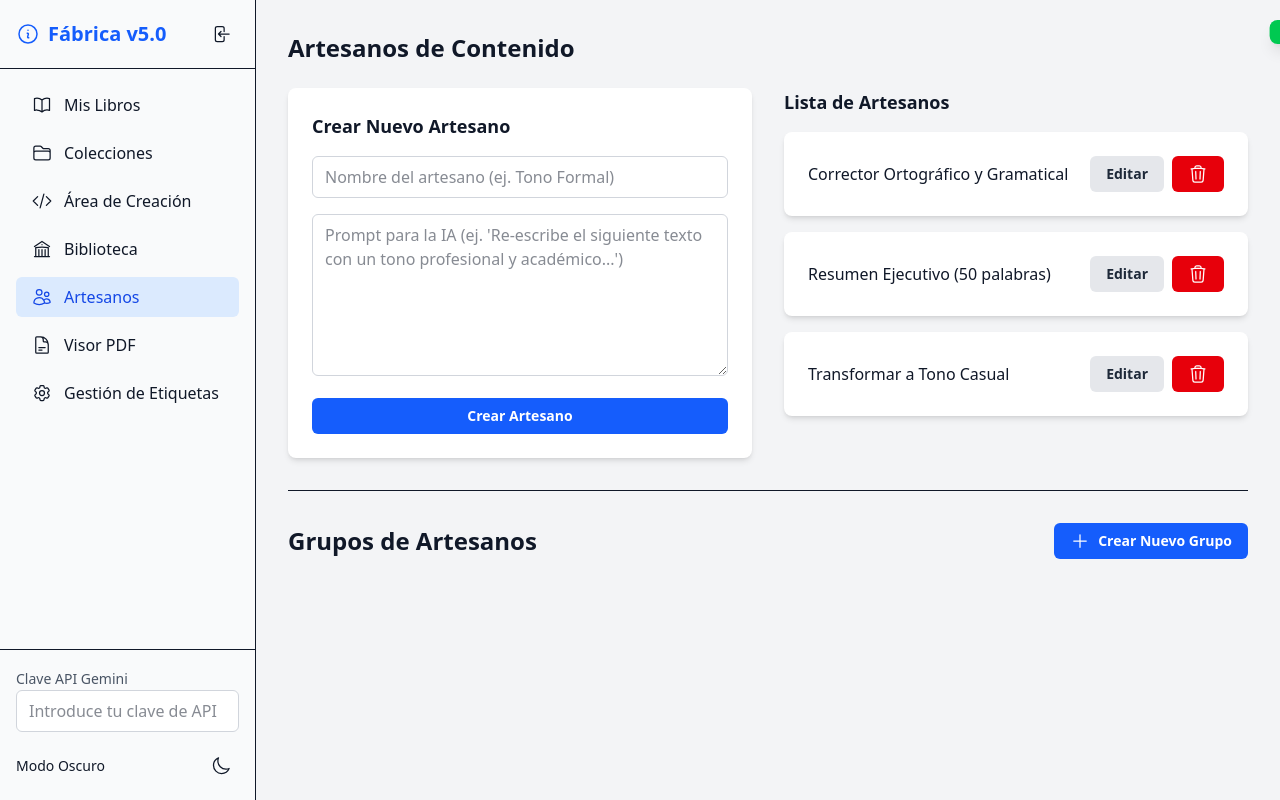
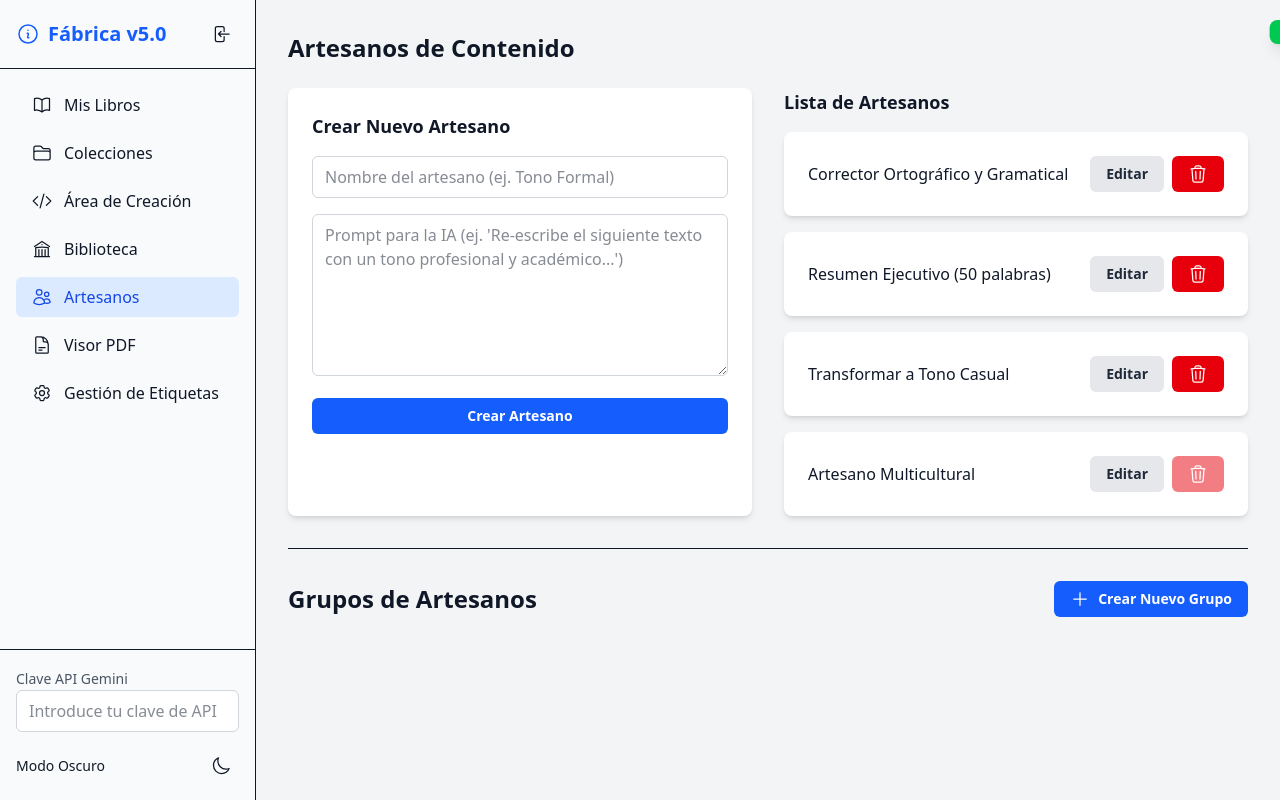
Before and after one commit to escueladehidroponia/app4, a React (Vite) app: page / in a window 1280 px wide. Both pictures are taken after a click on the button "Artesanos". Built offline with nearby package versions, Linux system fonts and the light colour scheme.

Commit message:
artesano multicultural editable

```diff
--- a/src/App.jsx
+++ b/src/App.jsx
@@ -1569,6 +1569,7 @@ function App() {
               placeholder="Nombre del artesano (ej. Tono Formal)"
               value={artesanoEditando ? artesanoEditando.nombre : nuevoArtesano.nombre}
               onChange={e => artesanoEditando ? setArtesanoEditando({...artesanoEditando, nombre: e.target.value}) : setNuevoArtesano({...nuevoArtesano, nombre: e.target.value})}
+              disabled={artesanoEditando?.id === 'multicultural'}
             />
             <Textarea
               placeholder="Prompt para la IA (ej. 'Re-escribe el siguiente texto con un tono profesional y académico...')"
@@ -1584,12 +1585,12 @@ function App() {
         </Card>
         <div className="space-y-4">
           <h3 className="text-lg font-bold mb-4">Lista de Artesanos</h3>
-          {artesanos.filter(a => a.id !== 'multicultural').map(artesano => (
+          {artesanos.map(artesano => (
             <Card key={artesano.id} className="flex justify-between items-center">
               <p className="font-medium">{artesano.nombre}</p>
               <div className="flex gap-2">
                 <Boton variant="secundario" onClick={() => setArtesanoEditando(artesano)}>Editar</Boton>
-                <Boton variant="peligro" onClick={() => handleEliminarArtesano(artesano.id)}><TrashIcon className="h-5 w-5" /></Boton>
+                <Boton variant="peligro" onClick={() => handleEliminarArtesano(artesano.id)} disabled={artesano.id === 'multicultural'}><TrashIcon className="h-5 w-5" /></Boton>
               </div>
             </Card>
           ))}
```
